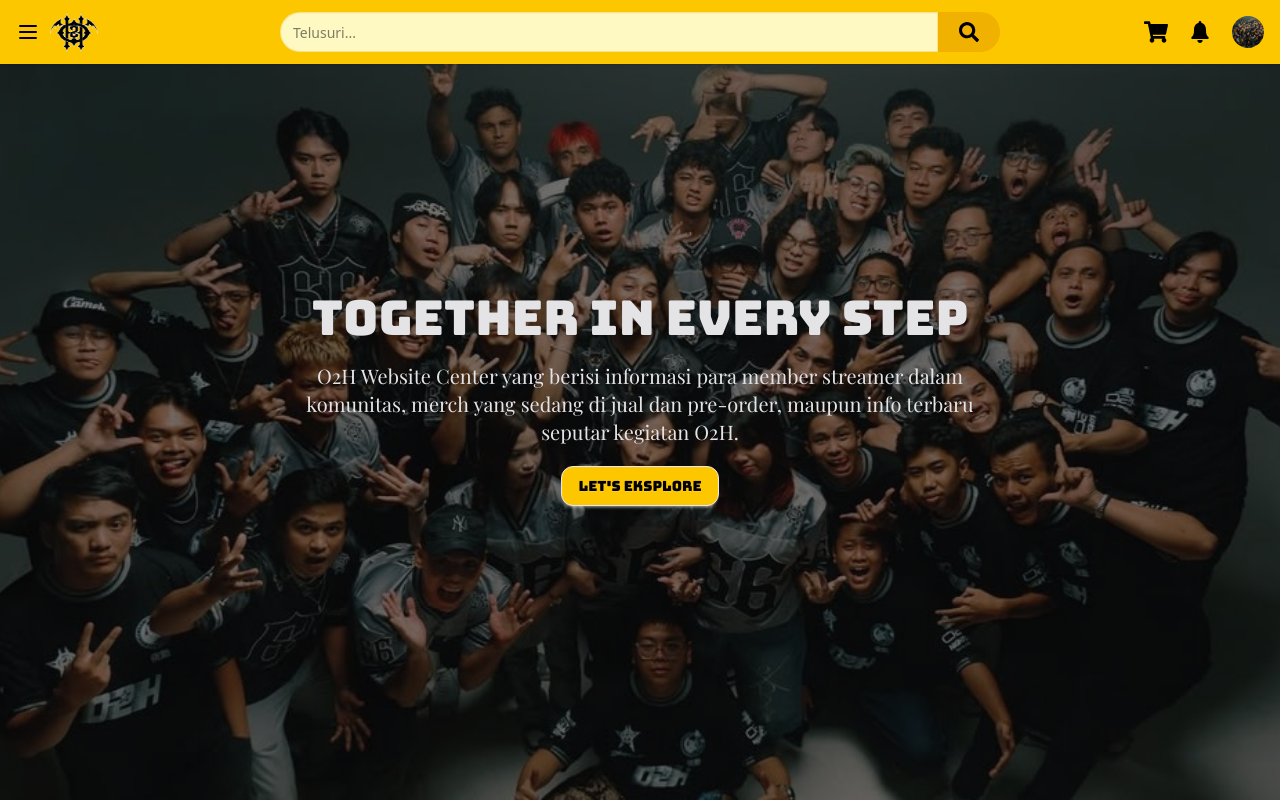
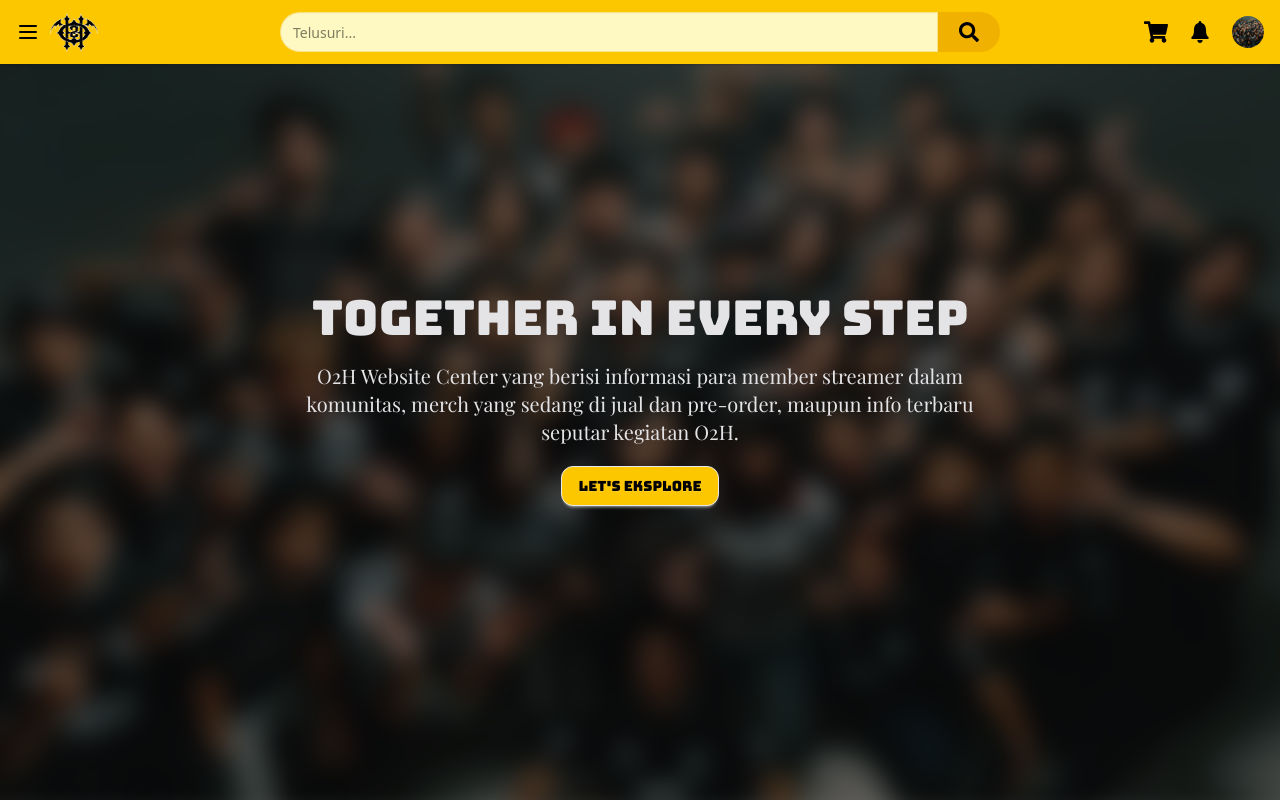
Before and after one commit to WasnDChii4/o2h-website, a Next.js app: page / in a window 1280 px wide. Shown: the top 802 px of the page. Built offline with nearby package versions, Linux system fonts and the light colour scheme.

Commit message:
Update code

```diff
--- /dev/null
+++ b/app/components/HeroPageUtama.jsx
@@ -0,0 +1,52 @@
+"use client";
+
+import { useState } from "react";
+import Image from "next/image";
+import { Bungee, Playfair_Display } from "next/font/google";
+
+const bungee = Bungee({
+  weight: "400",
+  subsets: ["latin"],
+});
+
+const playfairDisplayRegular = Playfair_Display({
+  weight: "400",
+  subsets: ["latin"],
+});
+
+export default function Hero() {
+  const [isLoading, setIsLoading] = useState(true);
+
+  return (
+    <div className="hero min-h-screen relative overflow-hidden">
+      <Image
+        src="/img/backgrounds/O2H_ImagesHero_2.jpg"
+        alt="Hero background"
+        fill
+        priority
+        onLoadingComplete={() => setIsLoading(false)}
+        className={`object-cover transition-all duration-700 ease-in-out ${
+          isLoading ? "blur-md scale-105" : "blur-0 scale-100"
+        }`}
+      />
+
+      <div className="hero-overlay bg-opacity-60 z-0" />
+
+      <div className="hero-content text-neutral-content text-center z-10">
+        <div className="max-w-2xl">
+          <h1 className={`mb-5 text-4xl md:text-5xl font-bold ${bungee.className}`}>
+            Together in Every Step
+          </h1>
+          <p className={`mb-5 md:text-xl ${playfairDisplayRegular.className}`}>
+            O2H Website Center yang berisi informasi para member streamer
+            dalam komunitas, merch yang sedang di jual dan pre-order, maupun
+            info terbaru seputar kegiatan O2H.
+          </p>
+          <button className={`btn bg-yellow-400 text-black font-bold rounded-xl ${bungee.className}`}>
+            Let's Eksplore
+          </button>
+        </div>
+      </div>
+    </div>
+  );
+}
--- a/app/components/LastestNews.tsx
+++ b/app/components/LastestNews.tsx
@@ -54,7 +54,7 @@ const LatestNews = async () => {
           </Link>
         </div>
 
-        <div className="divide-y divide-white/20">
+        <div className="divide-y divide-white/30">
           {latestNews.map((news) => (
             <Link
               key={news.id}
--- a/app/page.tsx
+++ b/app/page.tsx
@@ -1,58 +1,15 @@
-import Image from "next/image";
-import { Bungee, Playfair_Display } from "next/font/google";
 import Navbar from "./components/navbar";
 import LatestNews from "./components/LastestNews";
 import AlbumsCarousel from "./components/AlbumsCarousel";
+import Hero from "./components/HeroPageUtama";
 
-const bungee = Bungee({
-  weight: "400",
-  subsets: ["latin"],
-});
-
-const playfairDisplayRegular = Playfair_Display({
-  weight: "400",
-  subsets: ["latin"],
-});
-
-export default async function Home() {
+export default function Home() {
   return (
     <>
       <title>O2H Website Center</title>
       <Navbar />
-      <div className="hero min-h-screen relative overflow-hidden">
-        <Image
-          src="/img/backgrounds/O2H_ImagesHero_2.jpg"
-          alt="Hero background"
-          fill
-          priority
-          className="object-cover"
-        />
-        <div className="hero-overlay bg-opacity-60 z-0" />
-        <div className="hero-content text-neutral-content text-center z-10">
-          <div className="max-w-2xl">
-            <h1
-              className={`mb-5 text-4xl md:text-5xl font-bold ${bungee.className}`}
-            >
-              Together in Every Step
-            </h1>
-            <p
-              className={`mb-5 md:text-xl ${playfairDisplayRegular.className}`}
-            >
-              O2H Website Center yang berisi informasi para member streamer
-              dalam komunitas, merch yang sedang di jual dan pre-order, maupun
-              info terbaru seputar kegiatan O2H.
-            </p>
-            <button
-              className={`btn bg-yellow-400 text-black font-bold rounded-xl ${bungee.className}`}
-            >
-              Let's Eksplore
-            </button>
-          </div>
-        </div>
-      </div>
-
+      <Hero />
       <LatestNews />
-
       <AlbumsCarousel />
     </>
   );
```
